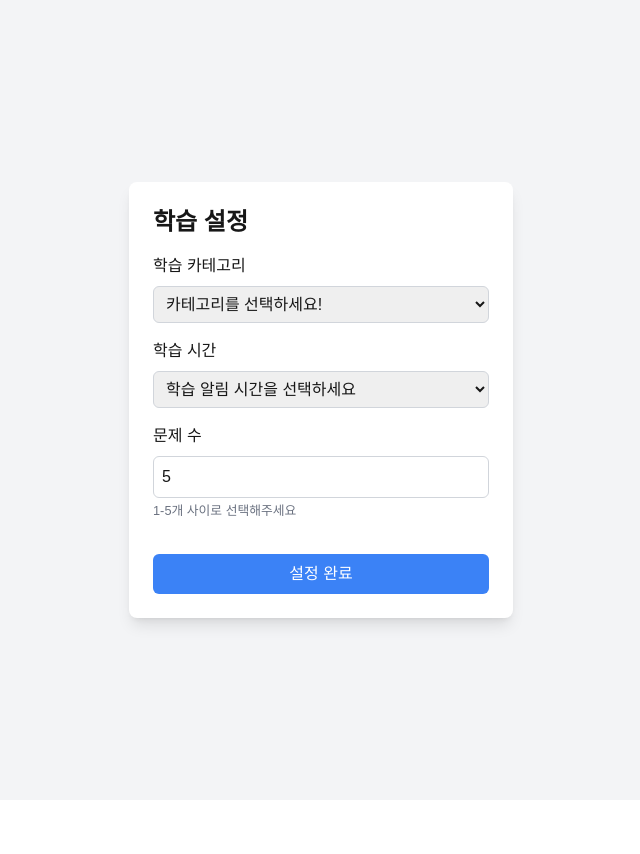
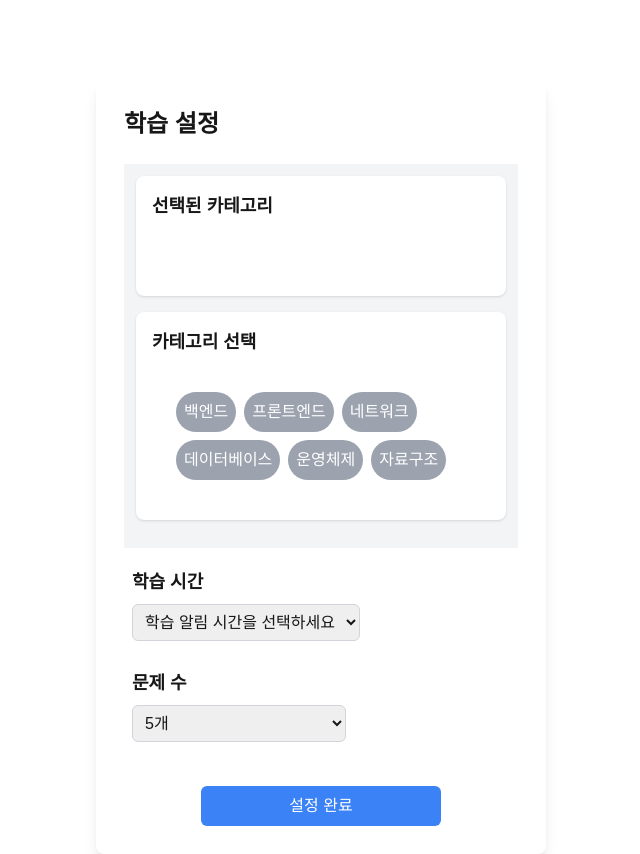
Before and after one commit to woorifisa-service-dev-4th/frontend-4th-haruhana, a Next.js app: page /modal in a window 1280 px wide. Shown: the whole page, without its empty margins (319-959 px from the left). Before the commit the page ends 800 px from the top, so only its background shows below. Built offline with nearby package versions, Linux system fonts and the light colour scheme.

Commit message:
사용자 정보 입력 모달창 구현 수정

```diff
--- a/app/modal/category-selector.jsx
+++ b/app/modal/category-selector.jsx
@@ -1,55 +1,76 @@
 "use client";
 
-import React, { useEffect, useRef } from "react";
-import $ from "jquery";
-import "selectric";
+import React, { useState } from 'react';
 
-const CategorySelector = ({ value, onChange }) => {
-    const selectRef = useRef(null);
-
-    useEffect(() => {
-        if (selectRef.current) {
-            $(selectRef.current).select({
-                onChange: (element) => {
-                    const selectedValue = $(element).val();
-                    onChange(selectedValue);
-                },
-            });
-        }
-
-        return () => {
-            if (selectRef.current) {
-                $(selectRef.current).select("destroy");
-            }
-        };
-    }, []);
-
-    return (
-        <div className="mb-4">
-            <label htmlFor="category" className="block font-medium mb-2">
-                학습 카테고리
-            </label>
-            <select
-                id="category"
-                ref={selectRef}
-                value={value}
-                onChange={(e) => onChange(e.target.value)}
-                className="w-full border border-gray-300 rounded-md p-2"
-            >
-                <option value="" disabled>
-                    카테고리를 선택하세요!
-                </option>
-                <option value="1">백엔드</option>
-                <option value="2">프론트엔드</option>
-                <option value="3">네트워크</option>
-                <option value="4">데이터베이스</option>
-                <option value="5">운영체제</option>
-                <option value="6">자료구조</option>
+const categories = [
+    { name: '백엔드', icon: 'fas fa-server' },
+    { name: '프론트엔드', icon: 'fas fa-code' },
+    { name: '네트워크', icon: 'fas fa-network-wired' },
+    { name: '데이터베이스', icon: 'fas fa-database' },
+    { name: '운영체제', icon: 'fas fa-window-restore' },
+    { name: '자료구조', icon: 'fas fa-cubes' },
+];
 
 
-            </select>
+const CategoryButtons = ({ availableCategories, onSelect }) => {
+    return (
+        <div className="flex flex-wrap gap-2 p-6">
+            {availableCategories.map(category => (
+                <button
+                    key={category.name}
+                    className="flex justify-center items-center  px-2 py-2 rounded-full bg-gray-400 text-white font-medium"
+                    onClick={() => onSelect(category)}
+                ><i className={`${category.icon}`}></i>
+                    {category.name}
+                </button>
+            ))}
         </div>
     );
 };
 
-export default CategorySelector;
+
+const SelectedCategories = ({ selectedCategories, onDeselect }) => {
+    return (
+        <div className="flex flex-wrap  gap-2 p-6 ">
+            {selectedCategories.map((category, index) => (
+                <div key={index} className="flex items-center gap-2 px-4 py-2 rounded-full bg-gray-300 text-white font-medium shadow">
+                    <span>{category.name}</span>
+                    <button
+                        onClick={() => onDeselect(category)}
+                    >
+                        <i className="fas fa-times-circle">X</i>
+                    </button>
+                </div>
+            ))}
+        </div>
+    );
+};
+
+const Page = () => {
+    const [selectedCategories, setSelectedCategories] = useState([]);
+
+    const handleSelectCategory = category => {
+        setSelectedCategories([...selectedCategories, category]);
+    };
+
+    const handleDeselectCategory = category => {
+        setSelectedCategories(selectedCategories.filter(item => item.name !== category.name));
+    };
+
+    const availableCategories = categories.filter(category => !selectedCategories.some(selected => selected.name === category.name));
+
+    return (
+        <div className="flex flex-col items-center bg-gray-100 p-3 mb-3 ">
+            <div className="bg-white rounded-lg shadow p-4 mb-4 w-full max-w-[800px] ">
+                <h1 className="text-lg font-bold mb-3">선택된 카테고리</h1>
+                <SelectedCategories selectedCategories={selectedCategories} onDeselect={handleDeselectCategory}/>
+            </div>
+            <div className="bg-white rounded-lg shadow p-4 w-full mb-4 max-w-[800px]">
+                <h1 className="text-lg font-bold mb-3">카테고리 선택</h1>
+                <CategoryButtons availableCategories={availableCategories} onSelect={handleSelectCategory}/>
+            </div>
+        </div>
+    );
+};
+
+export default Page;
--- a/app/modal/page.jsx
+++ b/app/modal/page.jsx
@@ -1,6 +1,6 @@
-"use client";
+"use client"
 
-import React, { useState,useEffect } from "react";
+import React, { useState, useEffect } from "react";
 import CategorySelector from "./category-selector";
 import TimeSelector from "./time-selector";
 import QuestionInput from "./question-input";
@@ -16,7 +16,7 @@ const Page = () => {
             const response = await fetch("/api/dummyData");
             if (response.ok) {
                 const data = await response.json();
-                setDummyData(data); // 상태 업데이트
+                setDummyData(data);
             } else {
                 console.error("Failed to fetch dummy data");
             }
@@ -25,13 +25,10 @@ const Page = () => {
         }
     };
 
-
-
-    // handleSubmit 정의 (중복 제거 후 단일 정의로 유지)
     const handleSubmit = async () => {
         const newData = {
             category,
-            time,
+            time: time.replace("시", ""),
             questionCount,
         };
 
@@ -47,7 +44,7 @@ const Page = () => {
             if (response.ok) {
                 const result = await response.json();
                 alert(`설정 완료:\n카테고리: ${category}\n시간: ${time}\n문제 수: ${questionCount}`);
-                fetchDummyData(); // 데이터를 다시 가져옵니다.
+                fetchDummyData();
             } else {
                 const errorData = await response.json();
                 alert(`데이터 저장에 실패했습니다.\n사유: ${errorData.message}`);
@@ -58,35 +55,25 @@ const Page = () => {
         }
     };
 
-    const applyDummyData = (index) => {
-        const data = dummyData[index];
-        if (data) {
-            setCategory(data.category);
-            setTime(data.time);
-            setQuestionCount(data.questionCount);
-        }
-    };
-
-
     useEffect(() => {
         fetchDummyData();
     }, []);
 
-
     return (
-        <div className="min-h-screen flex flex-col items-center justify-center bg-gray-100">
-            <div className="bg-white rounded-lg w-96 shadow-lg p-6">
-                <h1 className="text-2xl font-bold mb-4">학습 설정</h1>
-
+        <div className="flex pt-20">
+            <div className="bg-white rounded-lg shadow-lg p-7 m-auto w-[450px]">
+                <h1 className="text-2xl font-bold mb-6">학습 설정</h1>
                 <CategorySelector value={category} onChange={setCategory}/>
                 <TimeSelector value={time} onChange={setTime}/>
                 <QuestionInput value={questionCount} onChange={setQuestionCount}/>
-                <button
-                    className="bg-blue-500 text-white px-4 py-2 rounded-md hover:bg-blue-600 w-full mt-4"
-                    onClick={handleSubmit}
-                >
-                    설정 완료
-                </button>
+                <div className="flex justify-center">
+                    <button
+                        className="bg-blue-500 text-white px-4 py-2 rounded-md hover:bg-blue-600 w-60 mt-1"
+                        onClick={handleSubmit}
+                    >
+                        설정 완료
+                    </button>
+                </div>
             </div>
         </div>
     );
--- a/app/modal/question-input.jsx
+++ b/app/modal/question-input.jsx
@@ -1,23 +1,30 @@
-"use client";
-
-import React from "react";
+import React, { useEffect } from 'react';
 
 const QuestionInput = ({ value, onChange }) => {
+    useEffect(() => {
+        if (!value) {
+            onChange(""); // 빈 문자열을 전달하여 '학습 문제 수를 선택하세요' 옵션이 선택되게 함
+        }
+    }, [value, onChange]); // value 또는 onChange 함수가 변경될 때마다 이 effect를 재실행
+
     return (
-        <div className="mb-4">
-            <label htmlFor="question-count" className="block font-medium mb-2">
+        <div className="mb-10">
+            <label htmlFor="question-count" className="block text-lg font-bold p-2">
                 문제 수
             </label>
-            <input
-                type="number"
+            <select
                 id="question-count"
-                min="1"
-                max="5"
                 value={value}
                 onChange={(e) => onChange(Number(e.target.value))}
-                className="w-full border border-gray-300 rounded-md p-2"
-            />
-            <small className="text-gray-500">1-5개 사이로 선택해주세요</small>
+                className="w-70 border border-gray-300 rounded-md p-2 ml-2"
+            >
+                <option value="" disabled>학습 문제 수를 선택하세요</option>
+                <option value="1">1개</option>
+                <option value="2">2개</option>
+                <option value="3">3개</option>
+                <option value="4">4개</option>
+                <option value="5">5개</option>
+            </select>
         </div>
     );
 };
--- a/app/modal/time-selector.jsx
+++ b/app/modal/time-selector.jsx
@@ -25,8 +25,8 @@ const TimeSelector = ({ value, onChange }) => {
     }, []);
 
     return (
-        <div className="mb-4">
-            <label htmlFor="time" className="block font-medium mb-2">
+        <div className="mb-5">
+            <label htmlFor="time" className="block text-lg font-bold p-2">
                 학습 시간
             </label>
             <select
@@ -34,7 +34,7 @@ const TimeSelector = ({ value, onChange }) => {
                 ref={selectRef}
                 value={value}
                 onChange={(e) => onChange(e.target.value)}
-                className="w-full border border-gray-300 rounded-md p-2"
+                className="w-70 border border-gray-300 rounded-md p-2 ml-2"
             >
                 <option value="" disabled>
                     학습 알림 시간을 선택하세요
```
